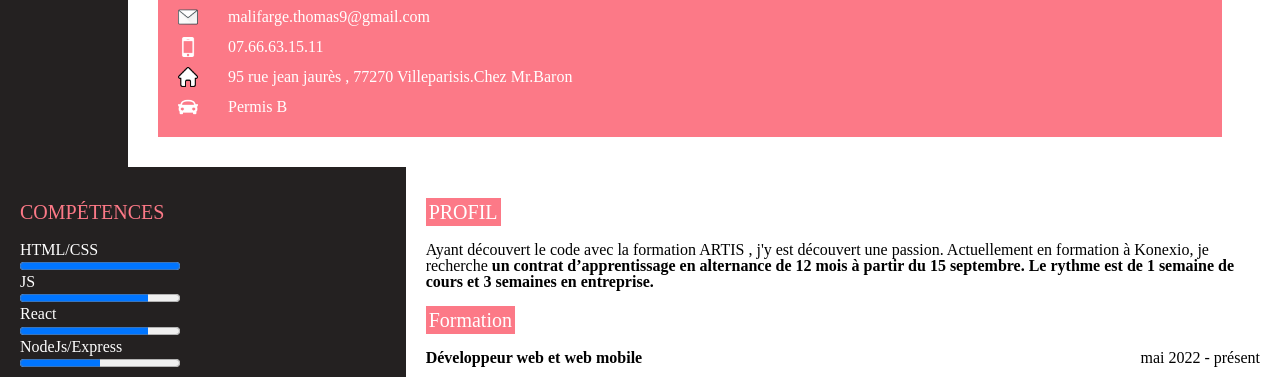
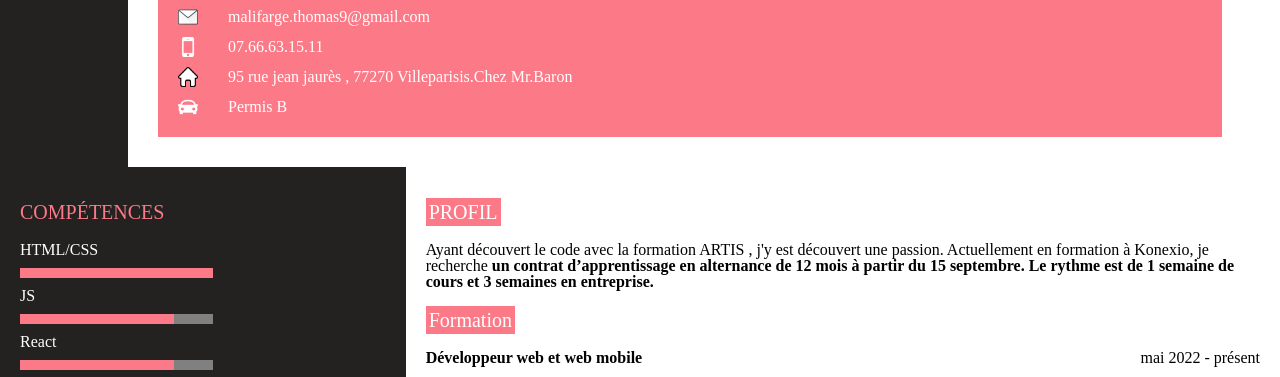
Before and after one commit to Malifarge/CV-V2, a plain HTML site: page index.html in a window 1280 px wide. Shown: the part 218-595 px from the top of the page. Drawn offline with Linux system fonts and the light colour scheme.

Commit message:
progress bar

```diff
--- a/styles.css
+++ b/styles.css
@@ -111,6 +111,24 @@ main li::before{
     border-bottom: 2px dashed #FC7987;
 }
 
+progress{
+    width: 50%;
+    border-radius: 50px;
+    height: 10px;
+    margin: 10px 0;
+    background: white;
+}
+
+progress::-moz-progress-bar {
+    background: #FC7987;
+}
+
+progress::-webkit-progress-value {
+    background: #FC7987;
+    height: 5px;
+}
+
+
 @media (max-width: 792px){
 
     header{
```
